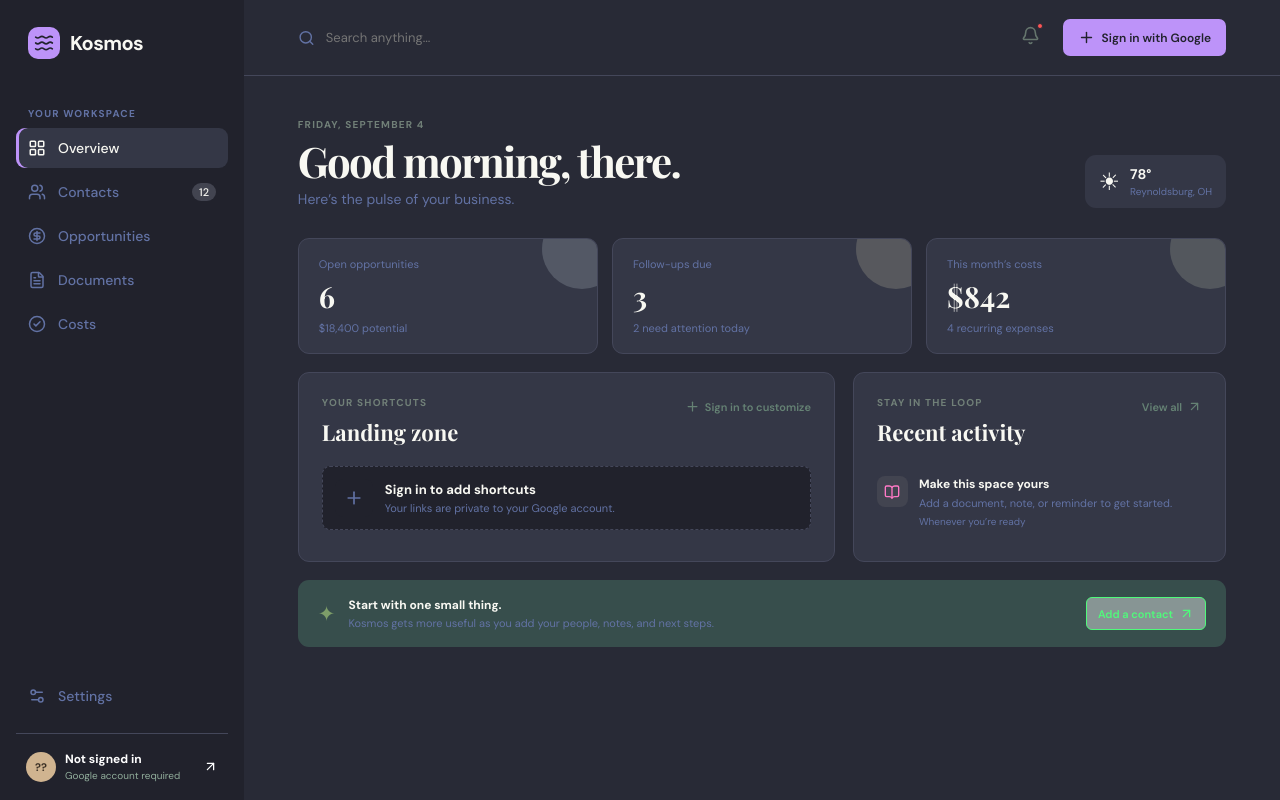
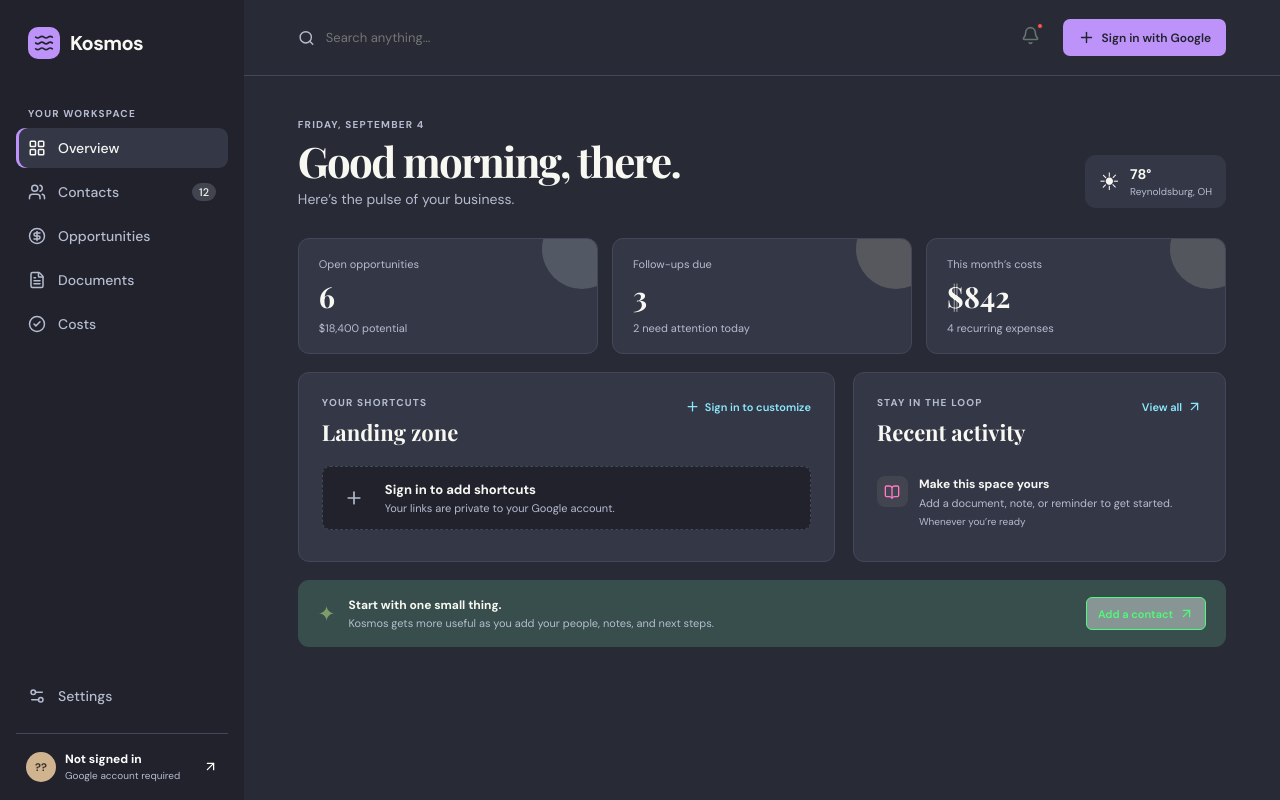
Before and after one commit to NerdsWhoFish/kosmos, a React (Vite) app in the folder frontend/: page / in a window 1280 px wide. Built offline with nearby package versions, Linux system fonts and the light colour scheme; no server answers.

Commit message:
fix(frontend): meet accessible theme contrast

```diff
--- a/frontend/package.json
+++ b/frontend/package.json
@@ -22,6 +22,7 @@
   "devDependencies": {
     "@testing-library/jest-dom": "latest",
     "@testing-library/react": "latest",
+    "@types/node": "^26.4.1",
     "@types/react": "latest",
     "@types/react-dom": "latest",
     "jsdom": "latest",
--- a/frontend/src/styles.css
+++ b/frontend/src/styles.css
@@ -18,7 +18,7 @@
   --theme-surface-dark: #21222C;
   --theme-border: #44475A;
   --theme-text: var(--dracula-foreground);
-  --theme-muted: var(--dracula-comment);
+  --theme-muted: #B5BCD0;
   --theme-accent: var(--dracula-purple);
   --theme-link: var(--dracula-cyan);
   --theme-success: var(--dracula-green);
@@ -72,13 +72,14 @@ body { background: var(--theme-background); color: var(--theme-text); }
 .sidebar { background: var(--theme-surface-dark); color: var(--theme-text); }
 .brand { color: var(--theme-text); }
 .brand-mark { background: var(--theme-accent); color: var(--theme-surface-dark); }
-.sidebar .eyebrow, .nav-item { color: var(--theme-muted); }
+.eyebrow, .sidebar .eyebrow, .nav-item, .user-chip small { color: var(--theme-muted); }
 .nav-item:hover, .nav-item.active { color: var(--theme-text); background: var(--theme-surface); }
 .nav-item.active { box-shadow: inset 3px 0 var(--theme-accent); }
 .nav-count { background: var(--theme-surface-raised); color: var(--theme-text); }
 .user-chip { border-color: var(--theme-border); }
 .topbar { border-color: var(--theme-border); }
 .search, .subhead, .stat-label, .stat-card small, .shortcut-card small, .activity-item small, .activity-item time { color: var(--theme-muted); }
+.text-button { color: var(--theme-link); }
 .search input { color: var(--theme-text); }
 .notification-dot { background: var(--theme-danger); border-color: var(--theme-background); }
 .primary-button { background: var(--theme-accent); color: var(--theme-surface-dark); }
--- a/frontend/tsconfig.json
+++ b/frontend/tsconfig.json
@@ -12,6 +12,7 @@
     "module": "ESNext",
     "moduleResolution": "Bundler",
     "resolveJsonModule": true,
+    "types": ["node", "vite/client"],
     "isolatedModules": true,
     "noEmit": true,
     "jsx": "react-jsx"
```
Also changed, not shown: 2 other files (tests, documents, lock files or other folders).
